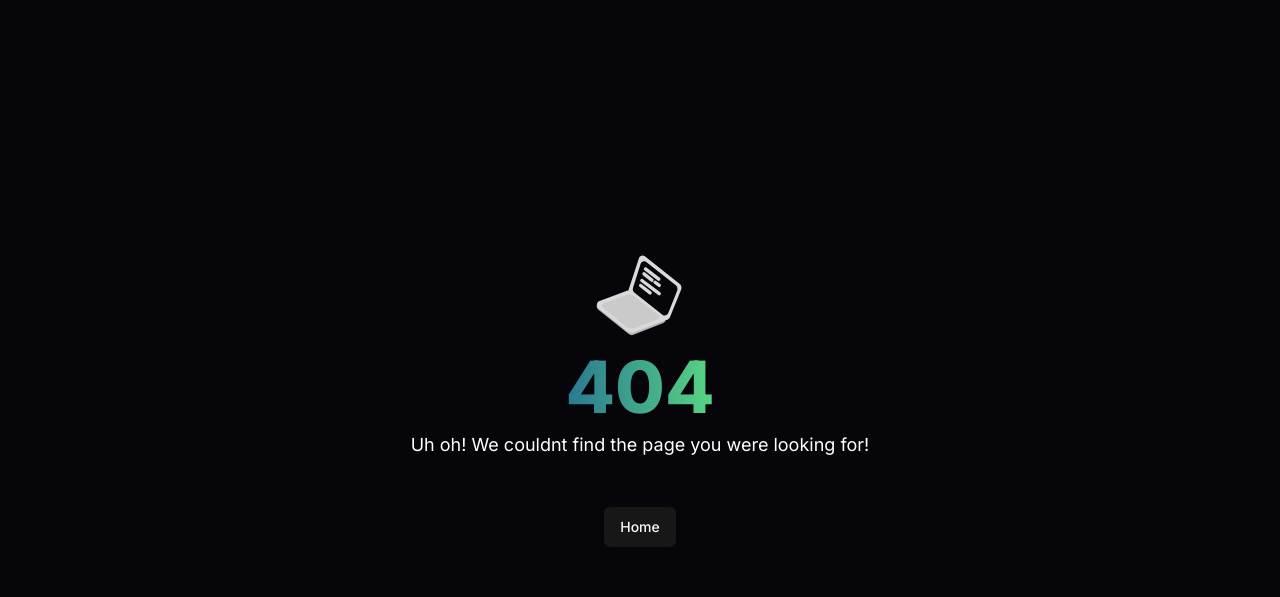
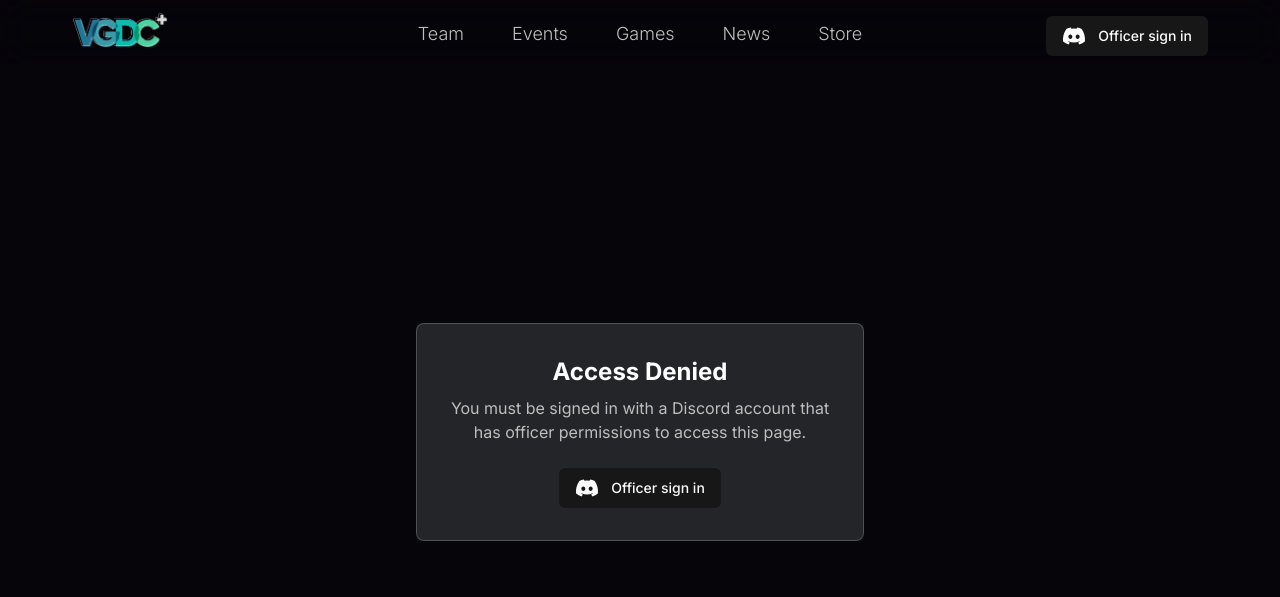
Before and after one commit to vgdc-ucsd/VGDC-Website, a Next.js app: page /unauthorized in a window 1280 px wide. Before the commit this address had no page. Shown: the top 597 px of the page. Built offline with nearby package versions, Linux system fonts and the light colour scheme; no server answers.

Commit message:
Sign in and out buttons for dashboard access and unauthorized page

```diff
--- a/app/dashboard/page.tsx
+++ b/app/dashboard/page.tsx
@@ -1,37 +1,17 @@
-// import { getServerSession } from "next-auth"
-// import { authOptions } from "@/lib/auth"
-// import Navbar from "@/components/global/Navbar"
-// import Footer from "@/components/global/Footer"
+import { getServerSession } from "next-auth/next"
+import { authOptions } from "@/lib/auth"
 import DashboardClient from "@/components/dashboard/DashboardClient"
+import { redirect } from "next/navigation"
 
 // TODO: Once role is exposed in the NextAuth session callback, add a check here:
 // if (session.user.role !== "OFFICER" && session.user.role !== "EXEC") { show access denied }
 
 export default async function DashboardPage() {
-  // const session = await getServerSession(authOptions)
+  const session = await getServerSession(authOptions)
 
-  // if (!session) {
-  //   return (
-  //     <main className="min-h-screen bg-background-black">
-  //       <Navbar />
-  //       <div className="mx-auto flex min-h-[calc(100vh-4rem)] max-w-[920px] items-center justify-center px-8">
-  //         <div className="w-full max-w-md rounded-lg border border-white/20 bg-background-grey p-8 text-center">
-  //           <h1 className="mb-2 text-2xl font-bold text-white">Access Denied</h1>
-  //           <p className="mb-6 text-text-grey">
-  //             You must be signed in with a Discord account that has officer permissions to access this page.
-  //           </p>
-  //           <a
-  //             href="/api/auth/signin/discord"
-  //             className="inline-block rounded-md border border-white/20 bg-black px-5 py-2 text-text-grey transition-colors hover:text-gray-400"
-  //           >
-  //             Sign in with Discord
-  //           </a>
-  //         </div>
-  //       </div>
-  //       <Footer />
-  //     </main>
-  //   )
-  // }
+  if (!session) {
+    redirect(`/unauthorized?redirect=/dashboard`)
+  }
 
   return <DashboardClient userName="Officer" />
 }
--- /dev/null
+++ b/app/unauthorized/page.tsx
@@ -0,0 +1,25 @@
+import Footer from "@/components/global/Footer";
+import Navbar from "@/components/global/Navbar";
+import SignInButton from "@/components/global/SignInButton";
+
+export default async function UnauthorizedPage({ searchParams }: {
+  searchParams:
+  Promise<{ [key: string]: string | string[] | undefined }>
+}) {
+  const query = await searchParams;
+  return (
+    <main className="min-h-screen bg-background-black">
+      <Navbar />
+      <div className="mx-auto flex min-h-[calc(100vh-4rem)] max-w-[920px] items-center justify-center px-8">
+        <div className="w-full max-w-md rounded-lg border border-white/20 bg-background-grey p-8 text-center">
+          <h1 className="mb-2 text-2xl font-bold text-white">Access Denied</h1>
+          <p className="mb-6 text-text-grey">
+            You must be signed in with a Discord account that has officer permissions to access this page.
+          </p>
+          <SignInButton redirect={query.redirect as string} />
+        </div>
+      </div>
+      <Footer />
+    </main>
+  )
+}
--- a/components/global/Navbar.tsx
+++ b/components/global/Navbar.tsx
@@ -4,6 +4,7 @@ import Image from "next/image"
 import Link from "next/link"
 import { IoMenu } from "react-icons/io5"
 import { usePathname } from "next/navigation"
+import { useSession } from "next-auth/react"
 
 import {
   Drawer,
@@ -15,6 +16,8 @@ import {
 import { Button } from "@/components/ui/button"
 
 import { useState, useEffect } from "react"
+import SignOutButton from "./SignOutButton"
+import SignInButton from "./SignInButton"
 
 /**
  * The navbar for the website, with the logo and navigation.
@@ -22,6 +25,9 @@ import { useState, useEffect } from "react"
  * @returns JSX representation of the navbar.
  */
 export default function Navbar({ offsetSpace = true, hideOnScroll = true }) {
+  const { data: session, status } = useSession()
+  const isAuthenticated = status === "authenticated"
+
   let menuButton: string = "hover:text-light-grey transition-colors text-lg"
 
   const [show, setShow] = useState(true)
@@ -83,7 +89,7 @@ export default function Navbar({ offsetSpace = true, hideOnScroll = true }) {
           </Link>
 
           {/* Hamburger menu for mobile, disappears on bigger screens */}
-          <div className="absolute right-7 top-3 sm:hidden">
+          <div className="absolute right-7 top-3 lg:hidden">
             <Drawer open={openHamburger} onOpenChange={setOpenHamburger}>
               {/* Hamburger icon */}
 
@@ -106,6 +112,12 @@ export default function Navbar({ offsetSpace = true, hideOnScroll = true }) {
                   {/* <Button variant="link" className={getStyle("/")}>
                     <Link href="/">Home</Link>
                   </Button> */}
+                  {isAuthenticated
+                    ? <SignOutButton className="mx-auto" redirect={
+                      pathname == "/dashboard" ? "/" : pathname
+                    }/>
+                    : <SignInButton className="mx-auto" redirect={pathname}/>
+                  }
                   <Button
                     variant="link"
                     className={getStyle("/officers")}
@@ -141,13 +153,22 @@ export default function Navbar({ offsetSpace = true, hideOnScroll = true }) {
                   >
                     <Link href="/store">Store</Link>
                   </Button>
+                  {isAuthenticated &&
+                    <Button
+                      variant="link"
+                      className={getStyle("/dashboard")}
+                      onClick={closeHamburger}
+                    >
+                      <Link href="/dashboard">Dashboard</Link>
+                    </Button>
+                  }
                 </DrawerFooter>
               </DrawerContent>
             </Drawer>
           </div>
 
           {/* Basic menu, dynamically changes with screen size */}
-          <div className="invisible relative top-3 float-right mx-auto w-fit space-x-12 align-middle text-base transition-transform sm:visible lg:float-none lg:space-x-16">
+          <div className="invisible relative top-3 mx-auto w-fit space-x-12 align-middle text-base transition-transform lg:visible">
             {/* <Link href="/" className={getStyle("/")}>
               Home
             </Link> */}
@@ -166,7 +187,18 @@ export default function Navbar({ offsetSpace = true, hideOnScroll = true }) {
             <Link href="/store" className={getStyle("/store")}>
               Store
             </Link>
+            {isAuthenticated &&
+              <Link href="/dashboard" className={getStyle("/dashboard")}>
+                Dashboard
+              </Link>
+            }
           </div>
+          {isAuthenticated
+            ? <SignOutButton className="invisible lg:visible relative float-right -top-5" redirect={
+              pathname == "/dashboard" ? "/" : pathname
+            }/>
+            : <SignInButton className="invisible lg:visible relative float-right -top-5" redirect={pathname}/>
+          }
         </div>
       </div>
     </>
--- /dev/null
+++ b/components/global/SignInButton.tsx
@@ -0,0 +1,17 @@
+"use client"
+
+import { signIn } from "next-auth/react";
+import { Button } from "../ui/button";
+import { FaDiscord } from "react-icons/fa";
+
+export default function SignInButton(
+  { redirect, className = "" }: { redirect: string, className: string })
+{
+  return <Button
+    onClick={() => signIn("discord", { callbackUrl: redirect })}
+    className={"gap-3 " + className}
+  >
+    <FaDiscord size={24} className="inline-block" />
+    Officer sign in
+  </Button>
+}
--- /dev/null
+++ b/components/global/SignOutButton.tsx
@@ -0,0 +1,15 @@
+"use client"
+
+import { signOut } from "next-auth/react";
+import { Button } from "../ui/button";
+
+export default function SignOutButton(
+  { redirect = "/", className = "" }: { redirect: string, className: string }
+) {
+  return <Button
+    onClick={() => signOut({ callbackUrl: redirect })}
+    className={"gap-3 " + className}
+  >
+    Sign out
+  </Button>
+}
```
Also changed, not shown: lib/auth.ts (+16 -0 lines).
